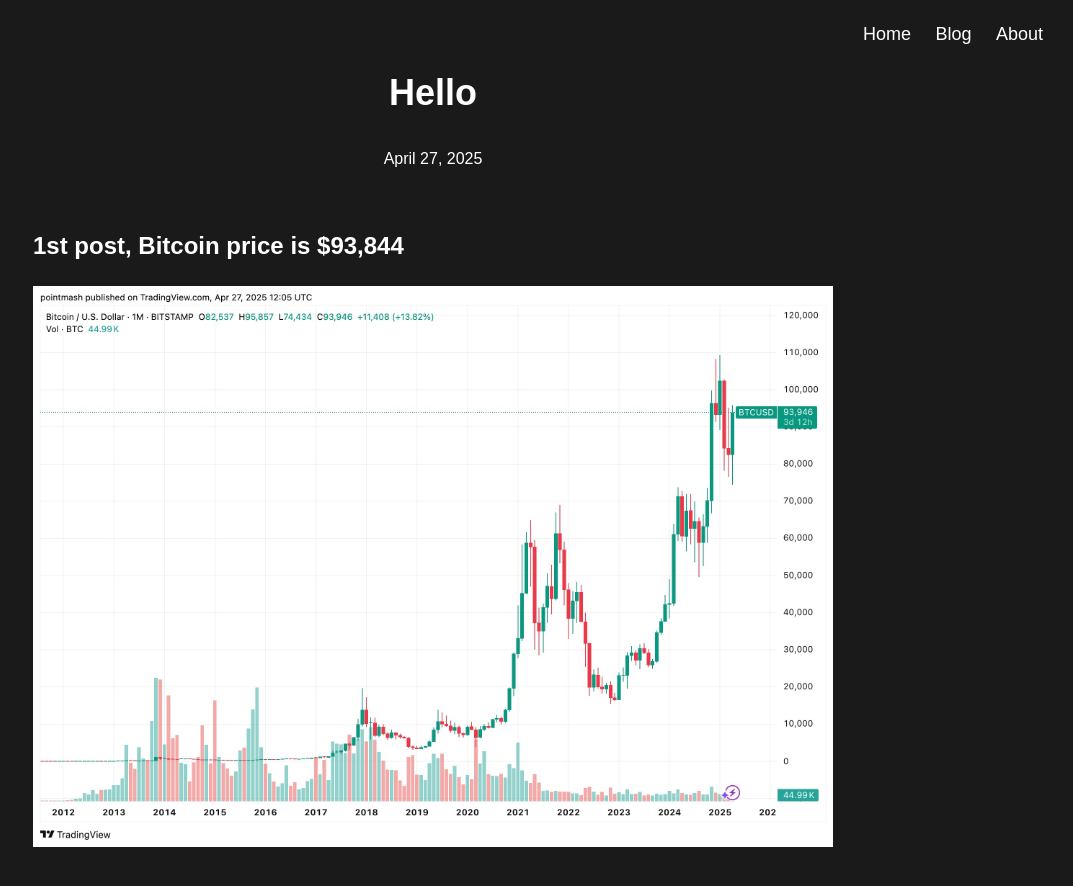
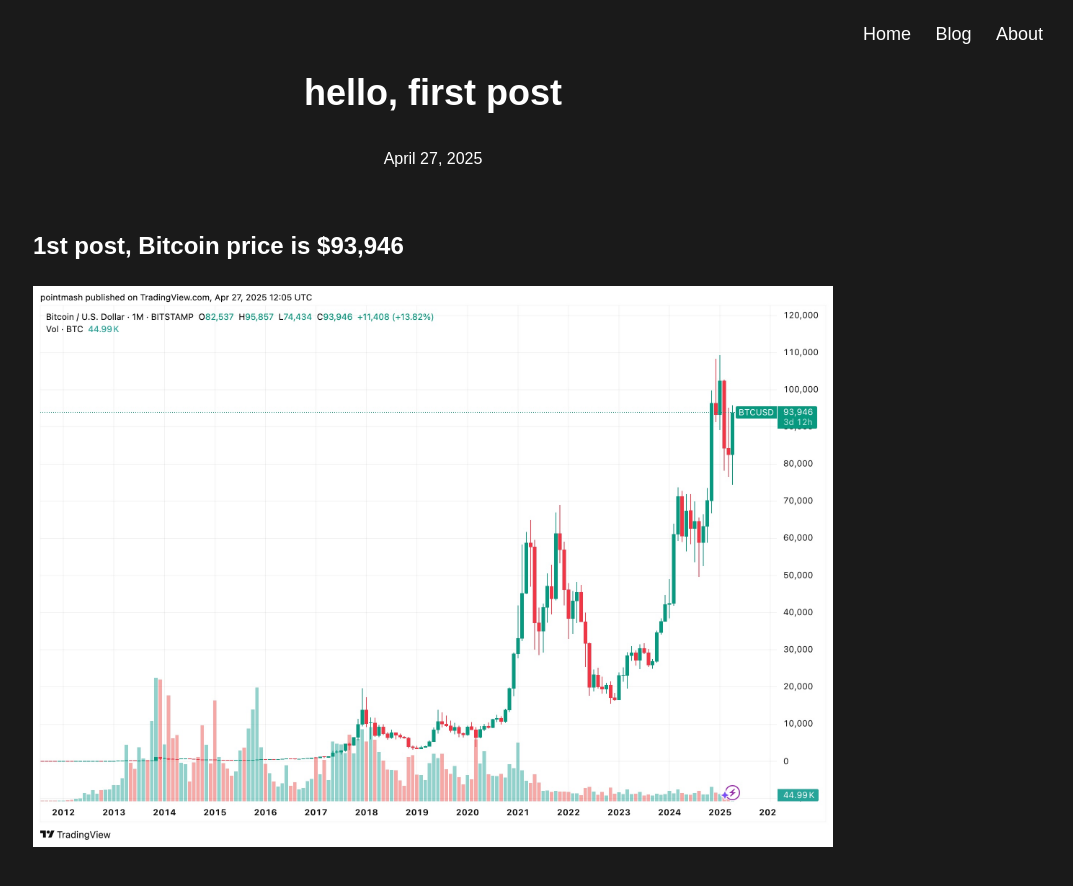
Before and after one commit to pointmash/pointmash.github.io, a Jekyll site: the page built from _posts/2025-04-27-hello.md, in a window 1280 px wide. Shown: the top 886 px of the page, without its empty margins (207-1280 px from the left). Built offline with Jekyll 4.4.1, drawn with Linux system fonts in a browser that asks for light colours.

Commit message:
Update 2025-04-27-hello.md

```diff
--- a/_posts/2025-04-27-hello.md
+++ b/_posts/2025-04-27-hello.md
@@ -1,7 +1,7 @@
 ---
 layout: post
-title: Hello
+title: hello, first post
 date: 2025-04-27
 ---
-1st post, Bitcoin price is $93,844 ![BTC 93,946]({{ site.baseurl }}/images/BTCUSD_2025-04-27_20-05-02.jpg)
+1st post, Bitcoin price is $93,946 ![BTC 93,946]({{ site.baseurl }}/images/BTCUSD_2025-04-27_20-05-02.jpg)
 ---
```
